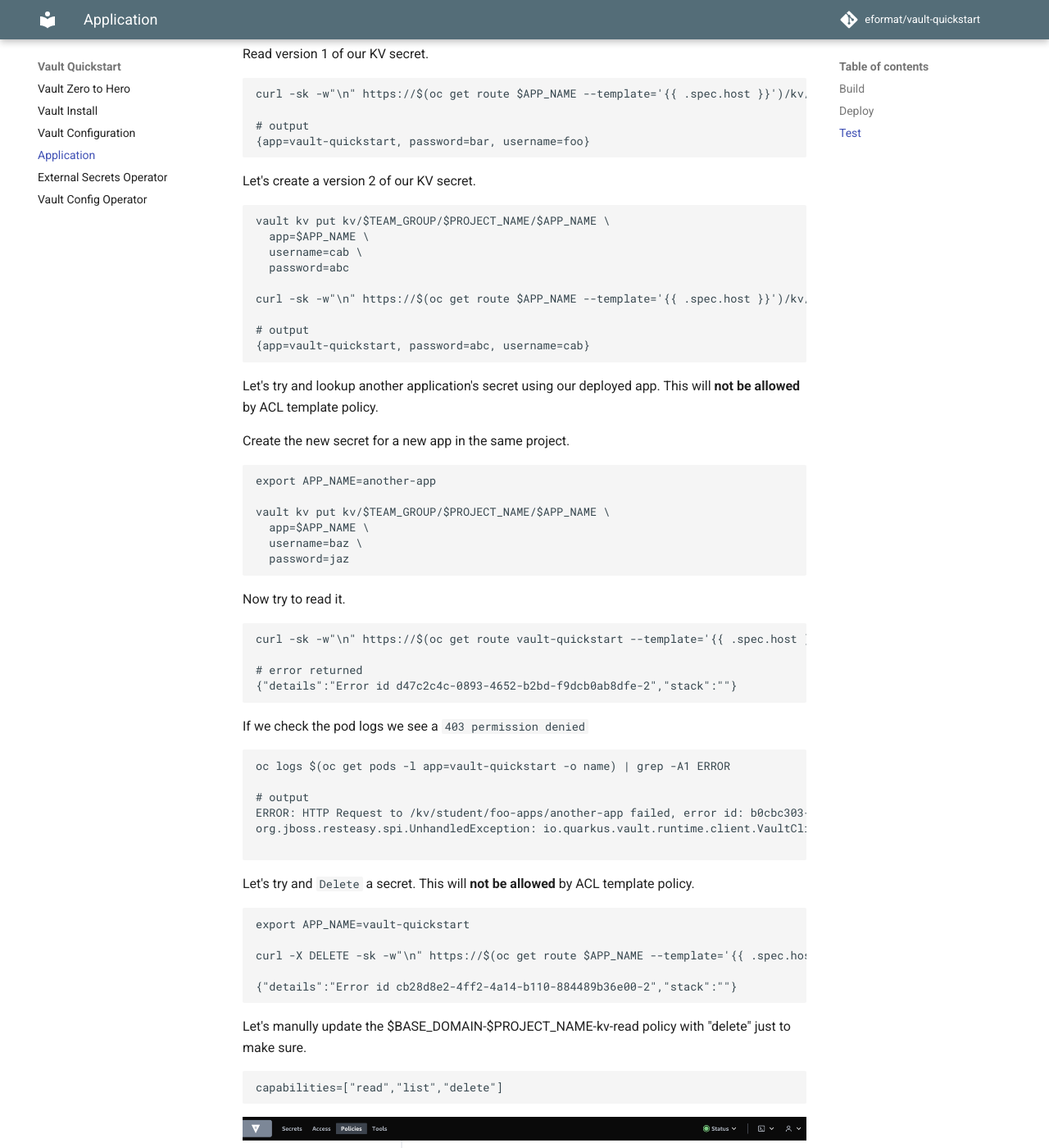
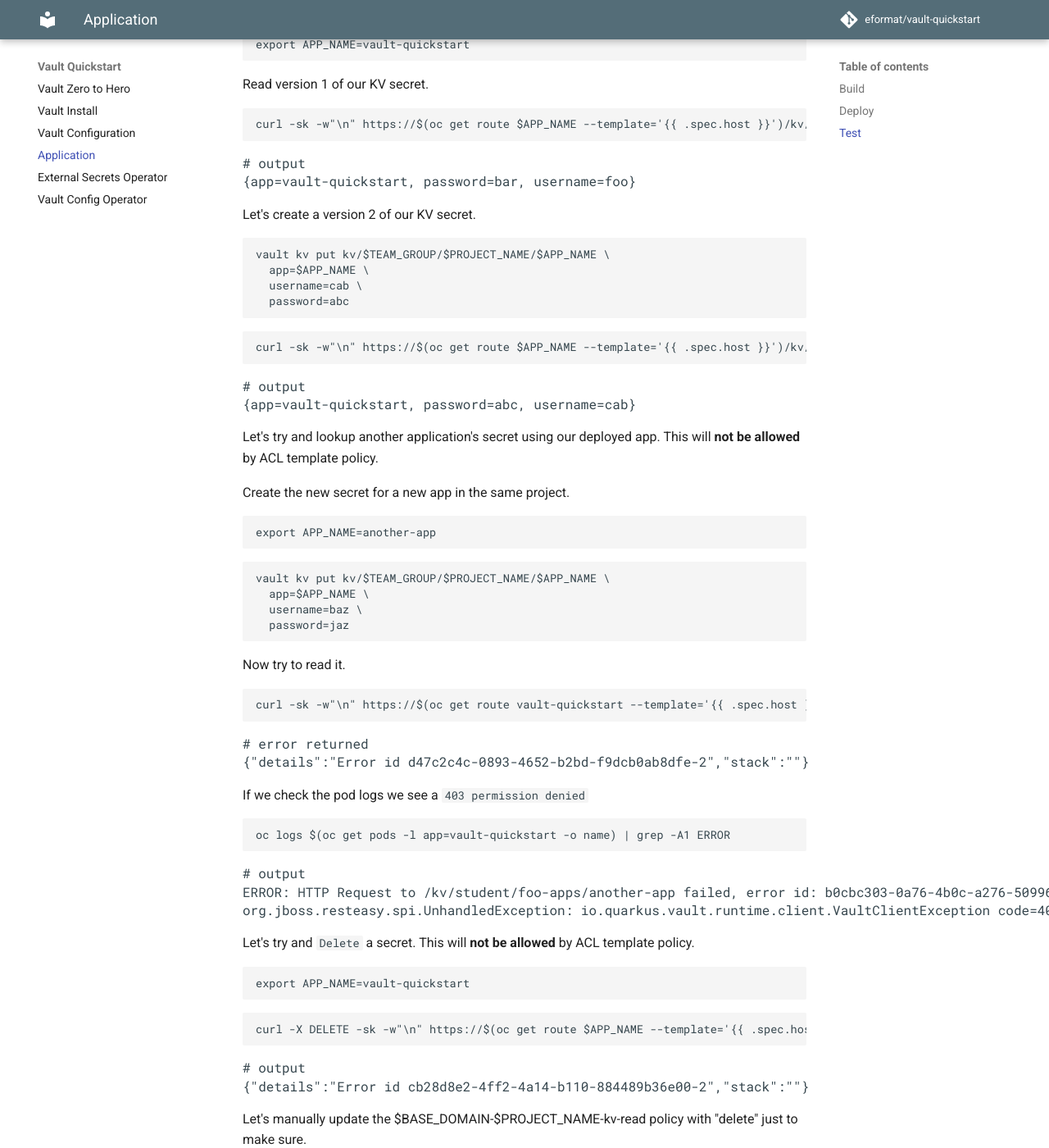
Before and after one commit to eformat/vault-quickstart, an MkDocs documentation site: the page built from docs/3-application.md, in a window 1280 px wide and 1400 px high, scrolled down 866 px. Shown: the whole window at 82% size. Built offline with MkDocs 1.6.1 and Material for MkDocs 9.7.7, drawn with Linux system fonts in a browser that asks for light colours; comment, search, counter and statistics services are not loaded; some of the changed text lies outside the part shown.

Commit message:
🐙 wip updates 🐙

````diff
--- a/docs/3-application.md
+++ b/docs/3-application.md
@@ -6,6 +6,8 @@
 
 ```bash
 oc login --server=https://api.${BASE_DOMAIN}:6443 -u mike
+```
+```bash
 vault login -method=ldap username=mike
 ```
 
@@ -39,10 +41,11 @@
 
 ```bash
 curl -sk -w"\n" https://$(oc get route $APP_NAME --template='{{ .spec.host }}')/kv/$TEAM_GROUP/$PROJECT_NAME/$APP_NAME
-
+```
+<pre>
 # output
 {app=vault-quickstart, password=bar, username=foo}
-```
+</pre>
 
 Let's create a version 2 of our KV secret.
 
@@ -51,12 +54,14 @@
   app=$APP_NAME \
   username=cab \
   password=abc
-
+```
+```bash
 curl -sk -w"\n" https://$(oc get route $APP_NAME --template='{{ .spec.host }}')/kv/$TEAM_GROUP/$PROJECT_NAME/$APP_NAME
-
+```
+<pre>
 # output
 {app=vault-quickstart, password=abc, username=cab}
-```
+</pre>
 
 Let's try and lookup another application's secret using our deployed app. This will **not be allowed** by ACL template policy.
 
@@ -64,7 +69,8 @@
 
 ```bash
 export APP_NAME=another-app
-
+```
+```bash
 vault kv put kv/$TEAM_GROUP/$PROJECT_NAME/$APP_NAME \
   app=$APP_NAME \
   username=baz \
@@ -75,33 +81,37 @@
 
 ```bash
 curl -sk -w"\n" https://$(oc get route vault-quickstart --template='{{ .spec.host }}')/kv/$TEAM_GROUP/$PROJECT_NAME/$APP_NAME
-
+```
+<pre>
 # error returned
 {"details":"Error id d47c2c4c-0893-4652-b2bd-f9dcb0ab8dfe-2","stack":""}
-```
+</pre>
 
 If we check the pod logs we see a `403 permission denied`
 
 ```bash
 oc logs $(oc get pods -l app=vault-quickstart -o name) | grep -A1 ERROR
-
+```
+<pre>
 # output
 ERROR: HTTP Request to /kv/student/foo-apps/another-app failed, error id: b0cbc303-0a76-4b0c-a276-509963bc5259-1
 org.jboss.resteasy.spi.UnhandledException: io.quarkus.vault.runtime.client.VaultClientException code=403 body={"errors":["1 error occurred:\n\t* permission denied\n\n"]}
-
-```
+</pre>
 
 Let's try and `Delete` a secret. This will **not be allowed** by ACL template policy.
 
 ```bash
 export APP_NAME=vault-quickstart
+```
+```bash
+curl -X DELETE -sk -w"\n" https://$(oc get route $APP_NAME --template='{{ .spec.host }}')/kv/$TEAM_GROUP/$PROJECT_NAME/$APP_NAME
+```
+<pre>
+# output
+{"details":"Error id cb28d8e2-4ff2-4a14-b110-884489b36e00-2","stack":""}
+</pre>
 
-curl -X DELETE -sk -w"\n" https://$(oc get route $APP_NAME --template='{{ .spec.host }}')/kv/$TEAM_GROUP/$PROJECT_NAME/$APP_NAME
-
-{"details":"Error id cb28d8e2-4ff2-4a14-b110-884489b36e00-2","stack":""}
-```
-
-Let's manully update the $BASE_DOMAIN-$PROJECT_NAME-kv-read policy with "delete" just to make sure.
+Let's manually update the $BASE_DOMAIN-$PROJECT_NAME-kv-read policy with "delete" just to make sure.
 
 ```bash
 capabilities=["read","list","delete"]
@@ -113,7 +123,8 @@
 
 ```bash
 curl -X DELETE -sk -w"\n" https://$(oc get route $APP_NAME --template='{{ .spec.host }}')/kv/$TEAM_GROUP/$PROJECT_NAME/$APP_NAME
-
+```
+<pre>
 # output
 Secret: student/foo-apps/vault-quickstart deleted
-```
+</pre>
````
Also changed, not shown: docs/1-vault-install.md (+24 -15 lines), docs/2-vault-configuration.md (+29 -17 lines), docs/4-external-secrets-operator.md (+0 -2 lines).
